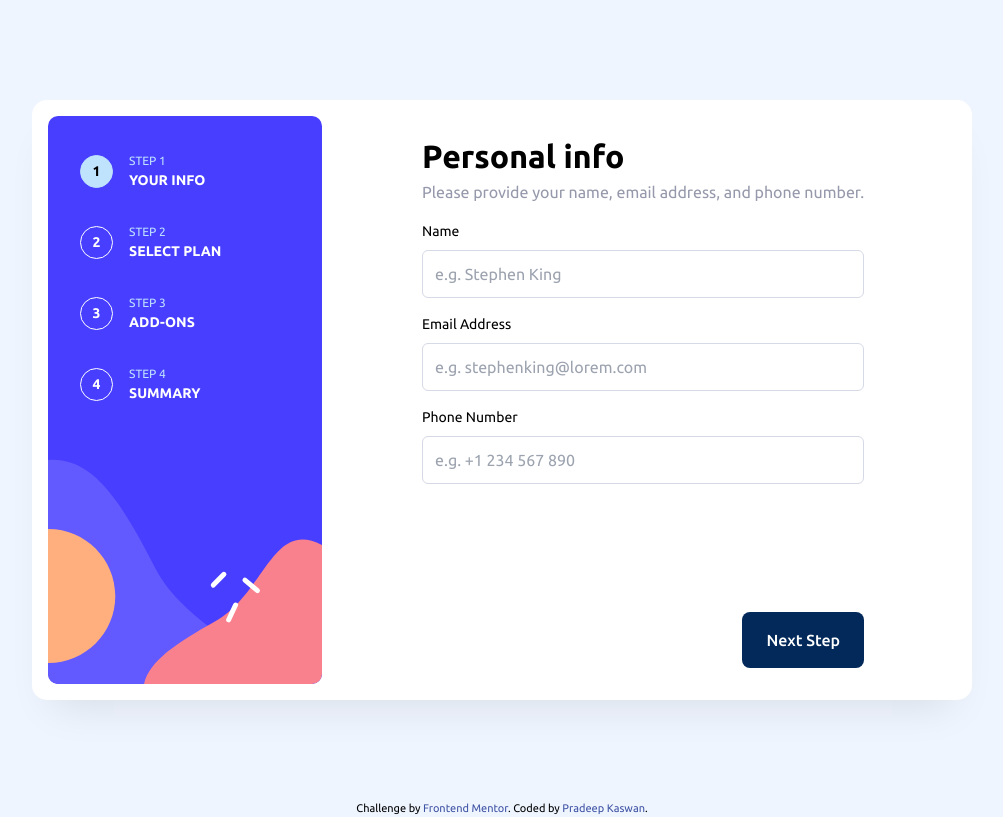
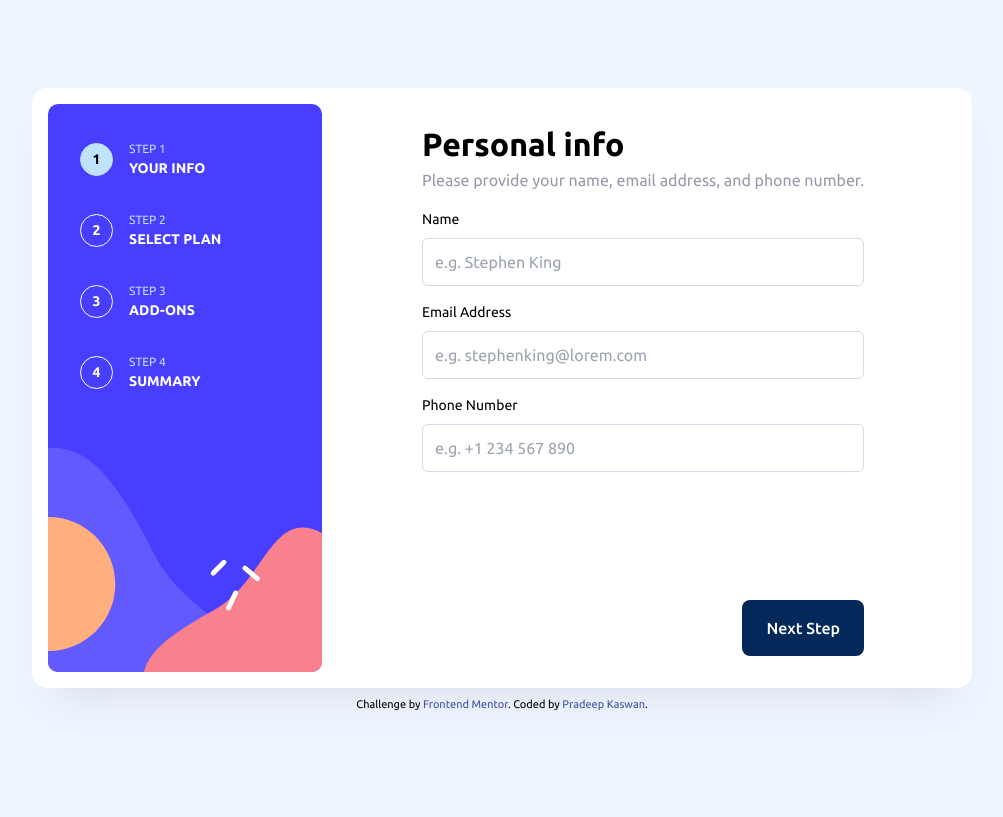
Before and after one commit to pradeepkaswan/multi-step-form, a React (Vite) app: page / in a window 1280 px wide. Shown: the whole page, without its empty margins (138-1141 px from the left). Built offline with nearby package versions, Linux system fonts and the light colour scheme.

Commit message:
chore: refactor code base

```diff
--- a/index.html
+++ b/index.html
@@ -16,14 +16,6 @@
 	</head>
 	<body>
 		<div id="root"></div>
-		<div class="attribution">
-			Challenge by
-			<a
-				href="https://www.frontendmentor.io?ref=challenge"
-				target="_blank"
-				>Frontend Mentor</a
-			>. Coded by <a href="#">Pradeep Kaswan</a>.
-		</div>
 		<script
 			type="module"
 			src="/src/main.tsx"
--- a/src/App.tsx
+++ b/src/App.tsx
@@ -1,7 +1,23 @@
 import MultiStepForm from "./components/multi-step-form"
 
 function App() {
-	return <MultiStepForm />
+	return (
+		<div className="flex flex-col min-h-screen justify-center items-center">
+			<MultiStepForm />
+			<footer>
+				<div className="attribution mt-2">
+					Challenge by{" "}
+					<a
+						href="https://www.frontendmentor.io?ref=challenge"
+						target="_blank"
+					>
+						Frontend Mentor
+					</a>
+					. Coded by <a href="#">Pradeep Kaswan</a>.
+				</div>
+			</footer>
+		</div>
+	)
 }
 
 export default App
--- a/src/components/form-navigation.tsx
+++ /dev/null
@@ -1,38 +0,0 @@
-import { memo } from "react"
-
-type FormNavigationProps = {
-	currentStep: number
-	handlePrevStep: () => void
-	handleNextStep: () => void
-}
-
-const FormNavigation = memo(
-	({ currentStep, handlePrevStep, handleNextStep }: FormNavigationProps) => (
-		<div className="flex justify-between items-center">
-			<div className="w-1/2">
-				{currentStep > 1 && (
-					<button
-						onClick={handlePrevStep}
-						className="text-neutral-cool-gray"
-					>
-						Go Back
-					</button>
-				)}
-			</div>
-			<div className="w-1/2 flex justify-end">
-				<button
-					onClick={handleNextStep}
-					className={`px-6 py-4 font-medium rounded-lg cursor-pointer text-neutral-white ${
-						currentStep === 4
-							? "bg-primary-purplish-blue"
-							: "bg-primary-marine-blue"
-					}  `}
-				>
-					{currentStep === 4 ? "Confirm" : "Next Step"}
-				</button>
-			</div>
-		</div>
-	),
-)
-
-export default FormNavigation
--- a/src/components/multi-step-form.tsx
+++ b/src/components/multi-step-form.tsx
@@ -1,7 +1,25 @@
 import { useState } from "react"
-import { FormData } from "../types"
-import FormNavigation from "./form-navigation"
-import Sidebar from "./sidebar"
+import { FormData, FormStep } from "../types"
+import bgSidebarDesktop from "../assets/images/bg-sidebar-desktop.svg"
+
+const formSteps: FormStep[] = [
+	{
+		id: 1,
+		title: "Your info",
+	},
+	{
+		id: 2,
+		title: "Select plan",
+	},
+	{
+		id: 3,
+		title: "Add-ons",
+	},
+	{
+		id: 4,
+		title: "Summary",
+	},
+]
 
 // const plans: Plan[] = [
 // 	{
@@ -189,24 +207,71 @@ const MultiStepForm = () => {
 	}
 
 	return (
-		<div className="flex min-h-screen justify-center items-center">
 		<div className="flex p-4 w-[940px] h-[600px] bg-neutral-white rounded-[15px] shadow-md">
-				<Sidebar currentStep={currentStep} />
+			<div className="w-[274px] rounded-lg relative">
+				<img
+					src={bgSidebarDesktop}
+					className="absolute w-full h-full inset-0 object-cover rounded-lg"
+					alt=""
+				/>
+				<div className="relative flex flex-col gap-8 px-8 py-9 uppercase">
+					{formSteps.map((step) => (
+						<div
+							key={step.id}
+							className="flex items-center gap-4"
+						>
+							<div
+								className={`w-[33px] h-[33px] rounded-full border flex items-center justify-center font-bold text-sm ${
+									currentStep === step.id
+										? "bg-primary-light-blue border-primary-light-blue"
+										: "border-neutral-white text-neutral-white"
+								}`}
+							>
+								{step.id}
+							</div>
+							<div>
+								<p className="text-xs text-primary-light-blue">
+									Step {step.id}
+								</p>
+								<p className="text-sm font-bold text-neutral-white">
+									{step.title}
+								</p>
+							</div>
+						</div>
+					))}
+				</div>
+			</div>
 			<div className="ml-[100px] my-4">
 				<form
-						onSubmit={(e: React.FormEvent<HTMLFormElement>) =>
-							e.preventDefault()
-						}
+					onSubmit={(e: React.FormEvent<HTMLFormElement>) => e.preventDefault()}
 					className="flex flex-col h-full"
 				>
 					<div className="flex-grow">{renderStepContent()}</div>
-						<FormNavigation
-							currentStep={currentStep}
-							handlePrevStep={handlePrevStep}
-							handleNextStep={handleNextStep}
-						/>
+					<div className="flex justify-between items-center">
+						<div className="w-1/2">
+							{currentStep > 1 && (
+								<button
+									onClick={handlePrevStep}
+									className="text-neutral-cool-gray"
+								>
+									Go Back
+								</button>
+							)}
+						</div>
+						<div className="w-1/2 flex justify-end">
+							<button
+								onClick={handleNextStep}
+								className={`px-6 py-4 font-medium rounded-lg cursor-pointer text-neutral-white ${
+									currentStep === 4
+										? "bg-primary-purplish-blue"
+										: "bg-primary-marine-blue"
+								}  `}
+							>
+								{currentStep === 4 ? "Confirm" : "Next Step"}
+							</button>
+						</div>
+					</div>
 				</form>
-				</div>
 			</div>
 		</div>
 	)
--- a/src/components/sidebar.tsx
+++ /dev/null
@@ -1,59 +0,0 @@
-import bgSidebarDesktop from "../assets/images/bg-sidebar-desktop.svg"
-import { FormStep } from "../types"
-
-const formSteps: FormStep[] = [
-	{
-		id: 1,
-		title: "Your info",
-	},
-	{
-		id: 2,
-		title: "Select plan",
-	},
-	{
-		id: 3,
-		title: "Add-ons",
-	},
-	{
-		id: 4,
-		title: "Summary",
-	},
-]
-
-const Sidebar = ({ currentStep }: { currentStep: number }) => {
-	return (
-		<div className="w-[274px] rounded-lg relative">
-			<img
-				src={bgSidebarDesktop}
-				className="absolute w-full h-full inset-0 object-cover rounded-lg"
-				alt=""
-			/>
-			<div className="relative flex flex-col gap-8 px-8 py-9 uppercase">
-				{formSteps.map((step) => (
-					<div
-						key={step.id}
-						className="flex items-center gap-4"
-					>
-						<div
-							className={`w-[33px] h-[33px] rounded-full border flex items-center justify-center font-bold text-sm ${
-								currentStep === step.id
-									? "bg-primary-light-blue border-primary-light-blue"
-									: "border-neutral-white text-neutral-white"
-							}`}
-						>
-							{step.id}
-						</div>
-						<div>
-							<p className="text-xs text-primary-light-blue">Step {step.id}</p>
-							<p className="text-sm font-bold text-neutral-white">
-								{step.title}
-							</p>
-						</div>
-					</div>
-				))}
-			</div>
-		</div>
-	)
-}
-
-export default Sidebar
```
Lines whose indentation alone changed are shown as unchanged.
